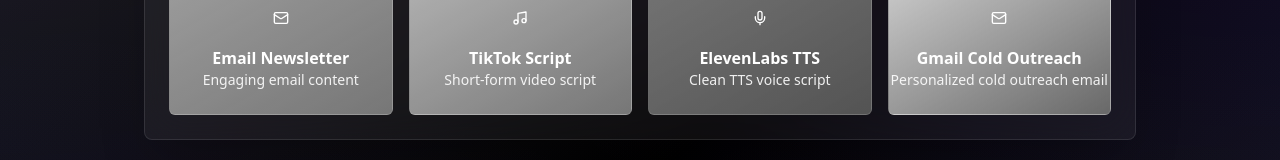
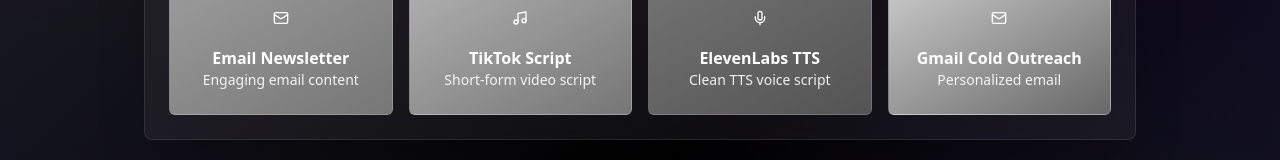
Before and after one commit to automatr-agency/contentcrane, a Next.js app: page /tool in a window 1280 px wide. Shown: the part 1009-1169 px from the top of the page. Built offline with nearby package versions, Linux system fonts and the light colour scheme.

Commit message:
fix text

```diff
--- a/app/tool/page.tsx
+++ b/app/tool/page.tsx
@@ -218,7 +218,7 @@ export default function ContentRepurposingTool() {
       id: "gmail-cold-outreach" as Platform,
       name: "Gmail Cold Outreach",
       icon: Mail,
-      description: "Personalized cold outreach email",
+      description: "Personalized email",
       color: "from-yellow-400 to-red-500",
     },
   ]
```
